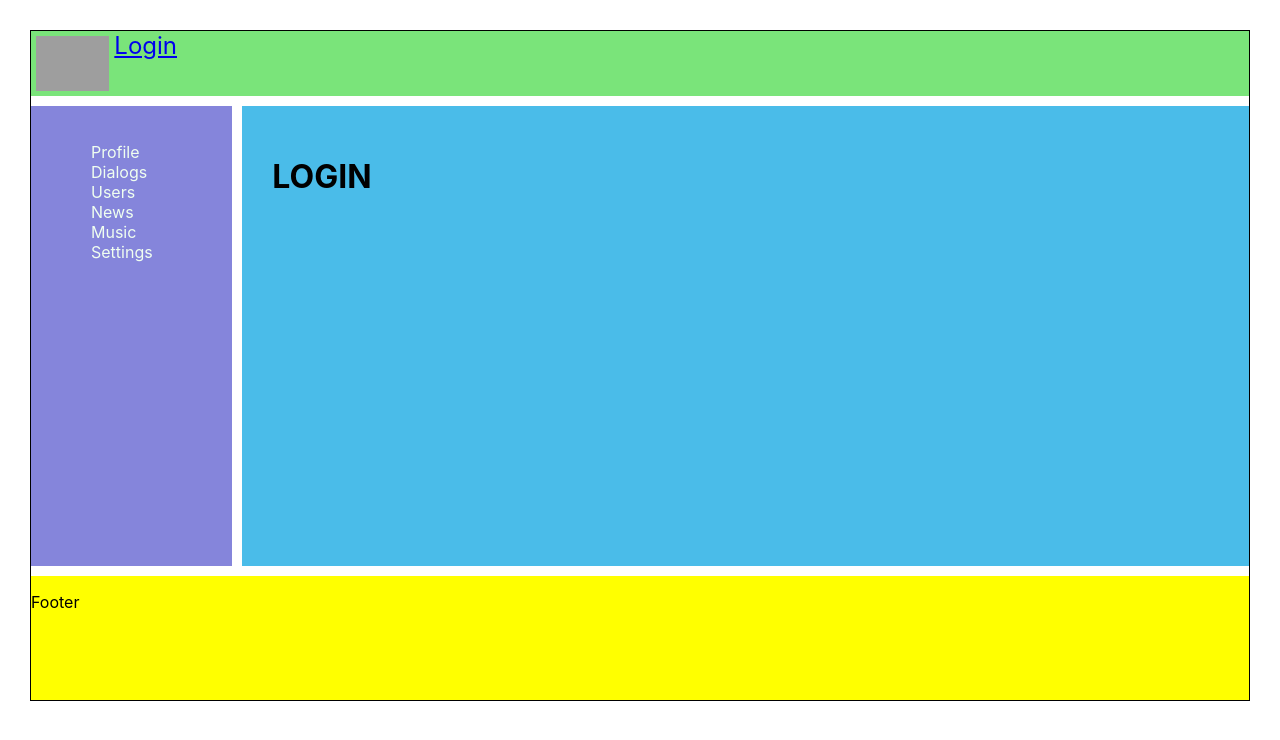
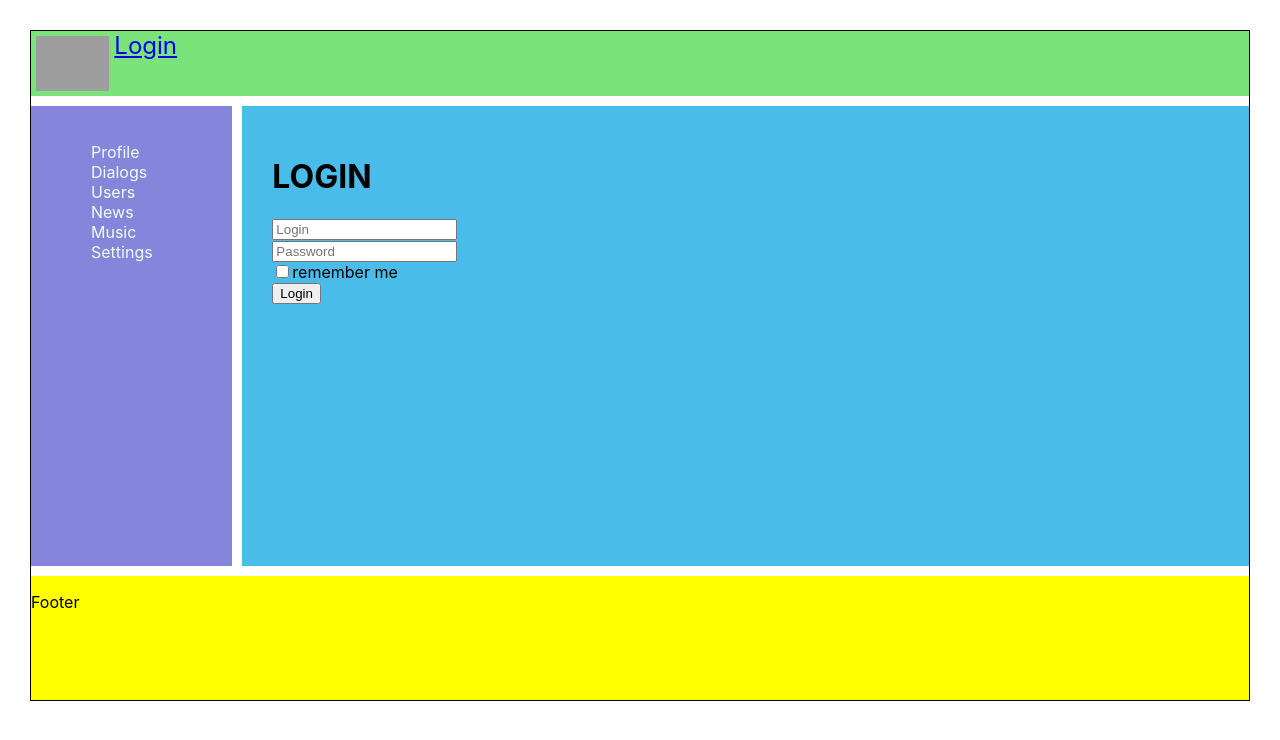
Before and after one commit to Olimas/react-start, a React (Create React App) app: page /login in a window 1280 px wide. Shown: the top 740 px of the page. Built offline with nearby package versions, Linux system fonts and the light colour scheme; no server answers; grey boxes are pictures that could not be loaded.

Commit message:
lesson 74

```diff
--- a/src/components/Content/Profile/ProfileContainer.jsx
+++ b/src/components/Content/Profile/ProfileContainer.jsx
@@ -19,7 +19,21 @@ class ProfileContainer extends React.Component {
     //
     // }, 1000)
   }
+  componentDidUpdate(prevProps, prevState, snapshot) {
+    if (prevProps.status !== this.props.status) {
+      this.setState({
+        status: this.props.status
+      })
+    }
+
+    // debugger
+    let a = this.props;
+    let b = this.state;
+    console.log("componentDidUpdate")
+  }
+
   render() {
+    console.log("render")
     return (
       <Profile {...this.props} profile={this.props.profile} status={this.props.status} updateStatus={this.props.updateStatus}/>
     )
@@ -32,7 +46,7 @@ let mapStateToProps = (state) => ({
 })
 
 export default compose(
-  connect(mapStateToProps, {getUserProfile, getStatus, updateStatus}),
   withRouter,
   // withAuthRedirect
+  connect(mapStateToProps, {getUserProfile, getStatus, updateStatus}),
 )(ProfileContainer);
--- a/src/components/Content/Profile/ProfileInfo/ProfileInfo.jsx
+++ b/src/components/Content/Profile/ProfileInfo/ProfileInfo.jsx
@@ -34,7 +34,9 @@ const ProfileInfo = (props) => {
         </div>
         <div className={s.profileDescription}>
           <h2>Profile description</h2>
+
           <ProfileStatus status={props.status} updateStatus={props.updateStatus}/>
+
           <h3>AboutMe: <span>{props.profile.aboutMe ? props.profile.aboutMe : "not added"}</span></h3>
 
           <h3>LookingForAJob: <span>{props.profile.lookingForAJobDescription ? props.profile.lookingForAJobDescription : "not added"}</span>
--- a/src/components/Login/Login.jsx
+++ b/src/components/Login/Login.jsx
@@ -1,7 +1,32 @@
 import React from 'react';
+import s from './Login.module.css'
 
-const Login = () => {
-  return <h1>LOGIN</h1>
+const LoginForm = (props) => {
+  return (
+    <form action="">
+      <div>
+        <input placeholder={"Login"} type="text"/>
+      </div>
+      <div>
+        <input placeholder={"Password"} type="text"/>
+      </div>
+      <div>
+        <input type="checkbox"/>remember me
+      </div>
+      <div>
+        <button>Login</button>
+      </div>
+    </form>
+  )
+}
+
+const Login = (props) => {
+  return (
+    <div>
+      <h1>LOGIN</h1>
+      <LoginForm/>
+    </div>
+  )
 }
 
 export default Login;
```
Also changed, not shown: src/components/Login/Login.module.css (added).
